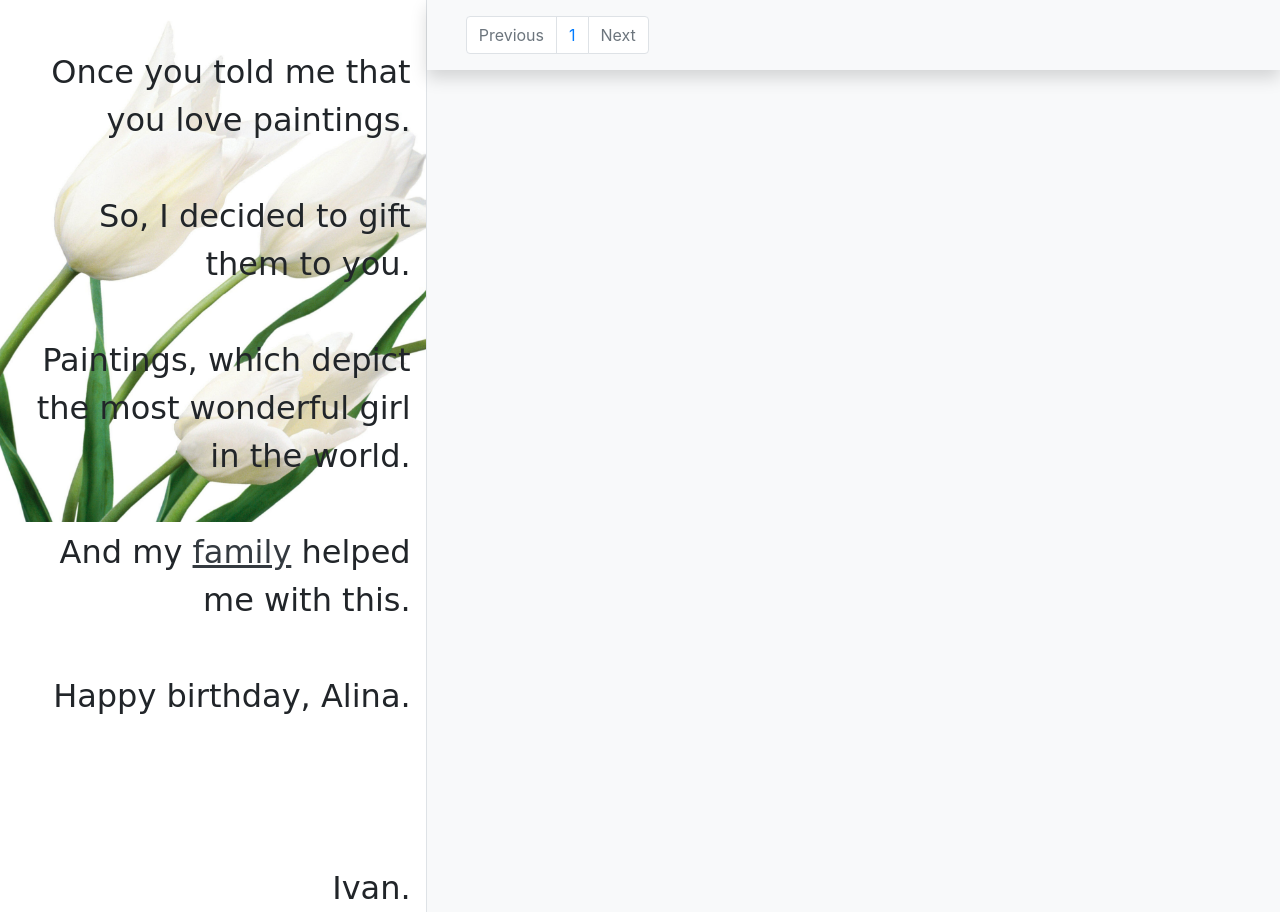
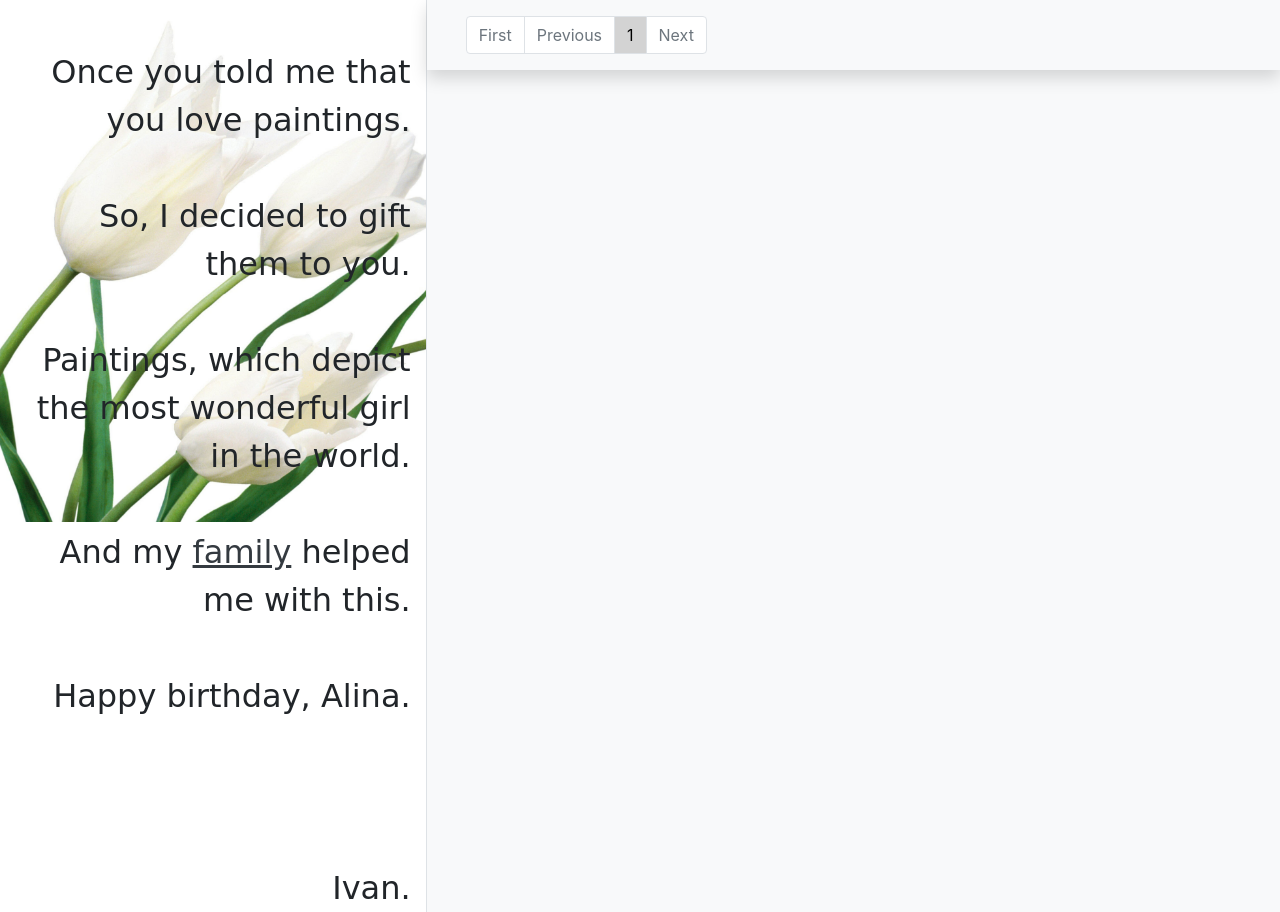
Before and after one commit to yaquake/birthday_present, a Django app: a page that uses main/templates/index.html in a window 1280 px wide. Run offline with Django 3.2, Linux system fonts and the light colour scheme; data that the repository does not hold is empty; some libraries are stand-ins or nearby versions; some web fonts are replaced.

Commit message:
Design fixes

```diff
--- a/main/templates/index.html
+++ b/main/templates/index.html
@@ -50,7 +50,7 @@
         .fill {
             width: 100%;
             height: 60vh;
-        min-height: 60vh;
+            min-height: 60vh;
 
 
         }
@@ -61,6 +61,7 @@
             font-size: 1.6em;
 
         }
+
         .back {
             background-image: url('{% static 'flower4.jpg' %}');
             background-repeat: no-repeat;
@@ -73,7 +74,7 @@
         .fill {
             width: 100%;
             height: 60vh;
-        min-height: 60vh;
+            min-height: 60vh;
 
 
         }
@@ -103,10 +104,11 @@
         }
 
         .message {
-        {#margin-top: 30vh;#} position: sticky;
+            position: sticky;
             font-family: 'Srisakdi', cursive;
             font-size: 2em;
         }
+
         .back {
             background-image: url('{% static 'flowers3.jpg' %}');
             background-repeat: no-repeat;
@@ -123,9 +125,12 @@
 <div class="container-fluid fill">
     <div class="row" style="min-height: 100%;">
         <div class="col-lg-4 border-right shadow back"
-             >
+        >
             <p class="message text-right sticky-top fixed-top pt-5">Once you told me that you love paintings.<br/><br/>
-                So, I decided to gift them to you.<br/> <br/>Paintings, which depict the most wonderful girl<br/>in the world.<br/> <br/>And my <a href="https://www.facebook.com/groups/Artistinnerfamily/" class="text-dark" style="text-decoration: underline;">family</a> helped me with this.<br/> <br/>
+                So, I decided to gift them to you.<br/> <br/>Paintings, which depict the most wonderful girl<br/>in the
+                world.<br/> <br/>And my <a href="https://www.facebook.com/groups/Artistinnerfamily/" class="text-dark"
+                                           style="text-decoration: underline;">family</a> helped me with this.<br/>
+                <br/>
                 Happy birthday, Alina.<br/> <br/><br/> <br/>
                 Ivan. </p>
         </div>
@@ -133,38 +138,45 @@
         <div class="col-lg-8 bg-light">
 
 
-         <div class="row pt-3 pl-4 mb-0 sticky-top shadow" style="background-color: rgba(248,249,250, 0.95)">
+            <div class="row pt-3 pl-4 mb-0 sticky-top shadow" style="background-color: rgba(248,249,250, 0.95)">
                 <div class="col-md-12 justify-content-end">
                     <nav aria-label="...">
                         <ul class="pagination justify-content-left">
 
                             {% if not paintings.has_previous %}
                                 <li class="page-item disabled">
-                                    <span class="page-link ">Previous</span>
+                                    <span class="page-link">First</span>
+                                </li>
+                                <li class="page-item disabled">
+                                    <span class="page-link">Previous</span>
                                 </li>
                             {% elif paintings.has_previous %}
 
-
                                 <li class="page-item">
-                                    <a class="page-link text-info" href="{% url 'pages' paintings.previous_page_number %}">Previous</a>
+                                    <a class="page-link text-success"
+                                       href="{% url 'pages' 1 %}">First</a>
+                                </li>
+                                <li class="page-item">
+                                    <a class="page-link text-success"
+                                       href="{% url 'pages' paintings.previous_page_number %}">Previous</a>
                                 </li>
 
-                                <li class="page-item"><a class="page-link text-info"
+                                <li class="page-item"><a class="page-link text-success"
                                                          href="{% url 'pages' paintings.previous_page_number %}">{{ paintings.previous_page_number }}</a>
                                 </li>
                             {% endif %}
                             <li class="page-item">
-      <span class="page-link ">
+      <span class="page-link" style="background-color: lightgrey; color: black;">
         {{ paintings.number }}
-        <span class="sr-only text-info">(current)</span>
+        <span class="sr-only" >(current)</span>
       </span>
                             </li>
                             {% if paintings.has_next %}
-                                <li class="page-item"><a class="page-link text-info"
+                                <li class="page-item"><a class="page-link text-success"
                                                          href="{% url 'pages' paintings.next_page_number %}">{{ paintings.next_page_number }}</a>
                                 </li>
                                 <li class="page-item">
-                                    <a class="page-link text-info"
+                                    <a class="page-link text-success"
                                        href="{% url 'pages' paintings.next_page_number %}">Next</a>
                                 </li>
 
@@ -203,7 +215,8 @@
                                     <div class="modal-footer">
 
                                         <div>Painter: <a href="{{ painting.link }}"
-                                                         target="_blank">{{ painting.author }}</a>&nbsp : : : </div>
+                                                         target="_blank">{{ painting.author }}</a>&nbsp : : :
+                                        </div>
                                         <div><a href="{{ painting.image.url }}"
                                                 class="text-muted" target="_blank">Download</a>
                                         </div>
```
